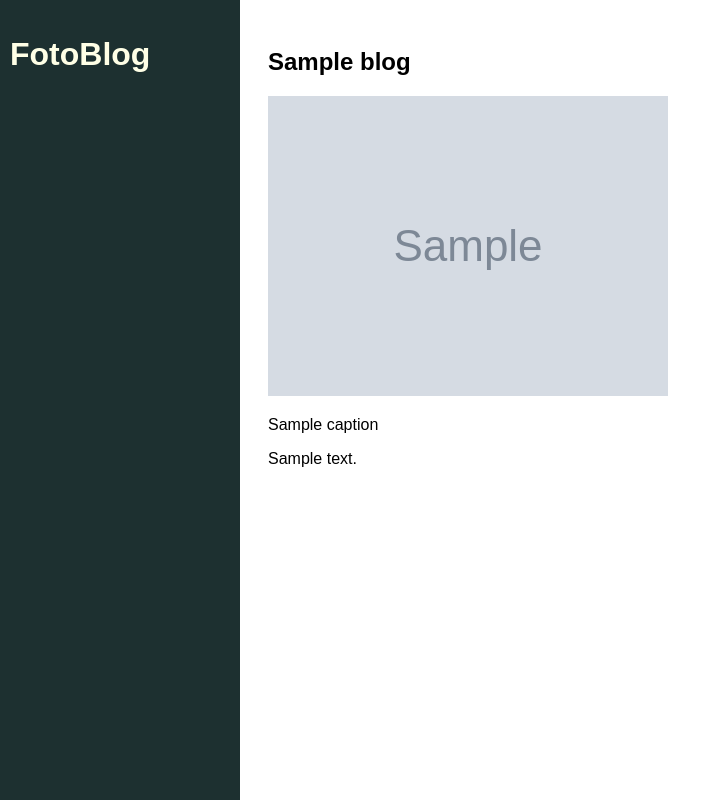
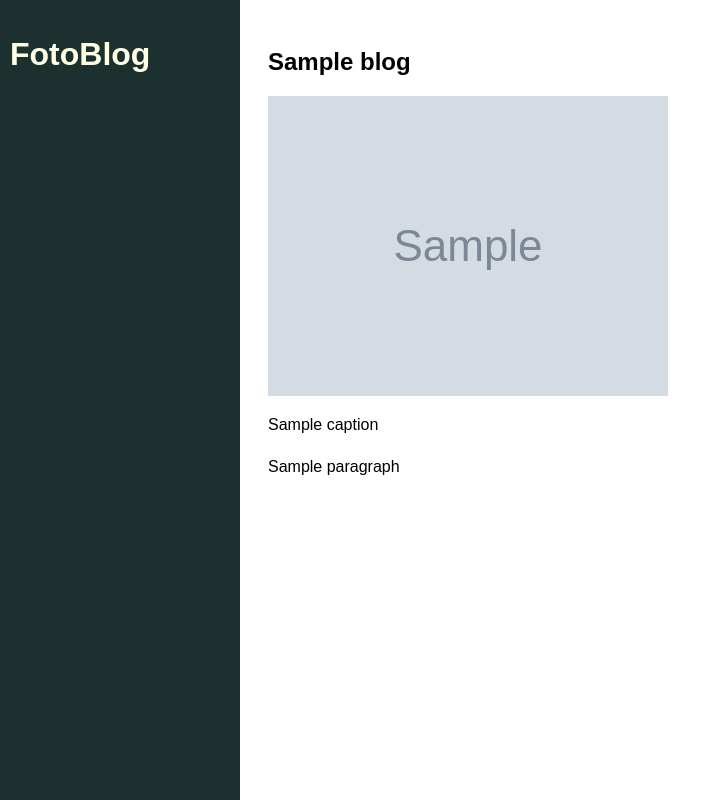
Before and after one commit to m-dahmani/FotoBlog, a Django app: template fotoblog/blog/templates/blog/blog_view_detail.html in a window 1280 px wide. Shown: the whole page, without its empty margins (0-719 px from the left). Run offline with Django 3.2, Linux system fonts and the light colour scheme; the template is opened without the code that fills it: most values are stand-ins (such as "Sample title", 1, 10 or a date in 2020); grey boxes marked "Sample" are stand-in pictures.

Commit message:
divide content into paragraphs or Sentences in view & add CSS

```diff
--- a/fotoblog/blog/templates/blog/blog_view_detail.html
+++ b/fotoblog/blog/templates/blog/blog_view_detail.html
@@ -1,9 +1,17 @@
 {% extends 'base.html' %}
 {% block content %}
     <h2>{{ blog.title }}</h2>
-    <img src="{{ blog.photo.image.url }}">
-    <p>{{ blog.photo.caption }}</p>
-    <p>{{ blog.content }}</p>
+    <div>
+        <img src="{{ blog.photo.image.url }}">
+        <p>{{ blog.photo.caption }}</p>
+
+    <!--    <p>{{ blog.content }}</p> Division into Paragraphs or Sentences-->
+        <div class="blog-content">
+            {% for paragraph in content_paragraphs %}
+                <p>{{ paragraph }}</p>
+            {% endfor %}
+        </div>
+    </div>
 
     {% if perms.blog.change_blog %}
         <a href="{% url 'update-delete-blog' blog.id %}">[Edit | Delete a blog post]</a>
--- a/fotoblog/static/app.css
+++ b/fotoblog/static/app.css
@@ -56,3 +56,23 @@ html {
     width: 50%;
     border-radius: 5px;
 }
+
+/* Make sure to include this CSS in your main CSS file */
+.blog-content {
+    font-family: Arial, sans-serif;
+    line-height: 1.6;
+    margin: 20px 0;
+}
+
+.blog-content p {
+    margin-bottom: 15px;
+}
+
+/*
+.blog-content img {
+    max-width: 100%;
+    height: auto;
+    display: block;
+    margin: 10px 0;
+}
+*/
```
Also changed, not shown: fotoblog/blog/views.py (+17 -6 lines).
